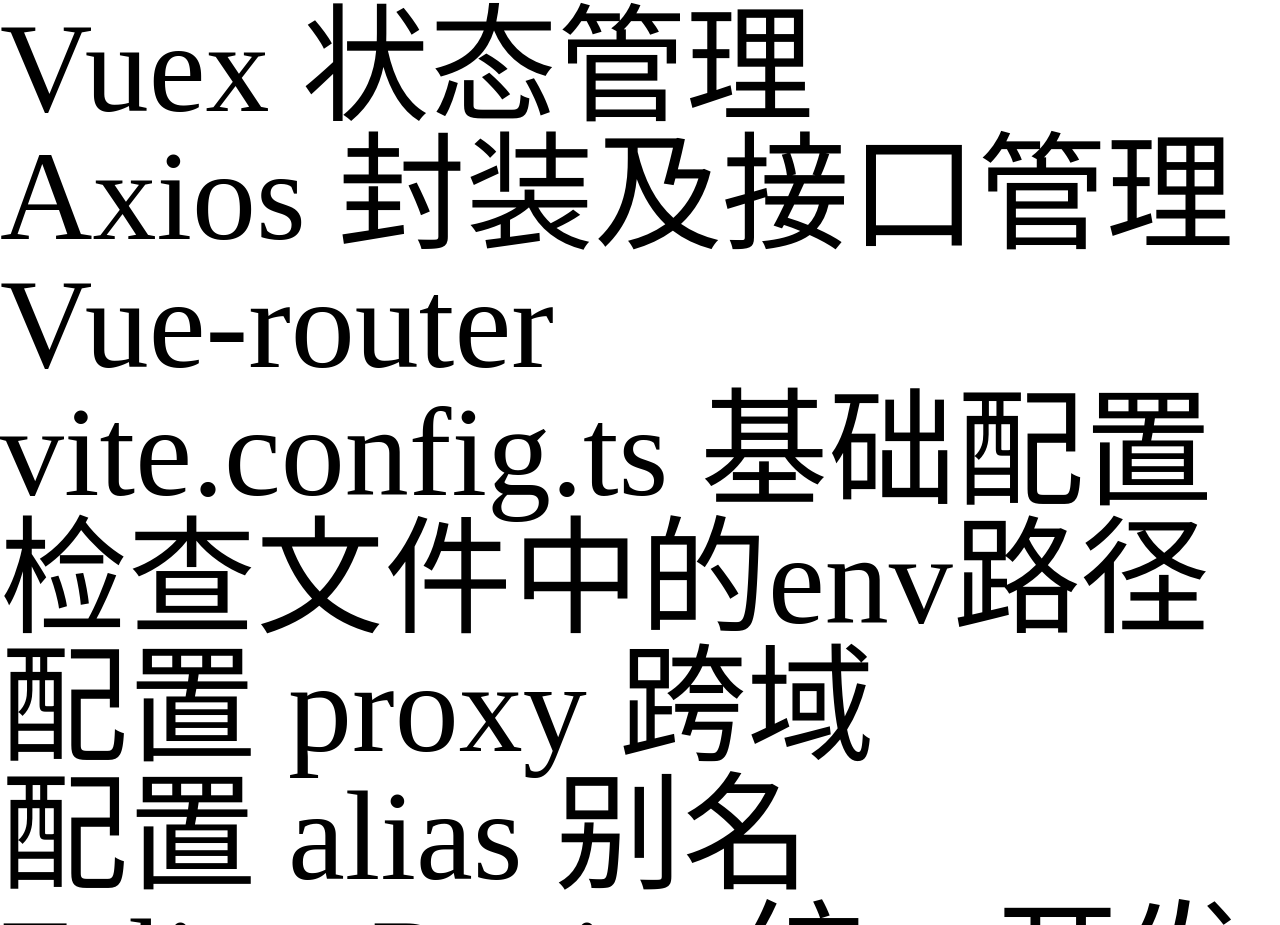
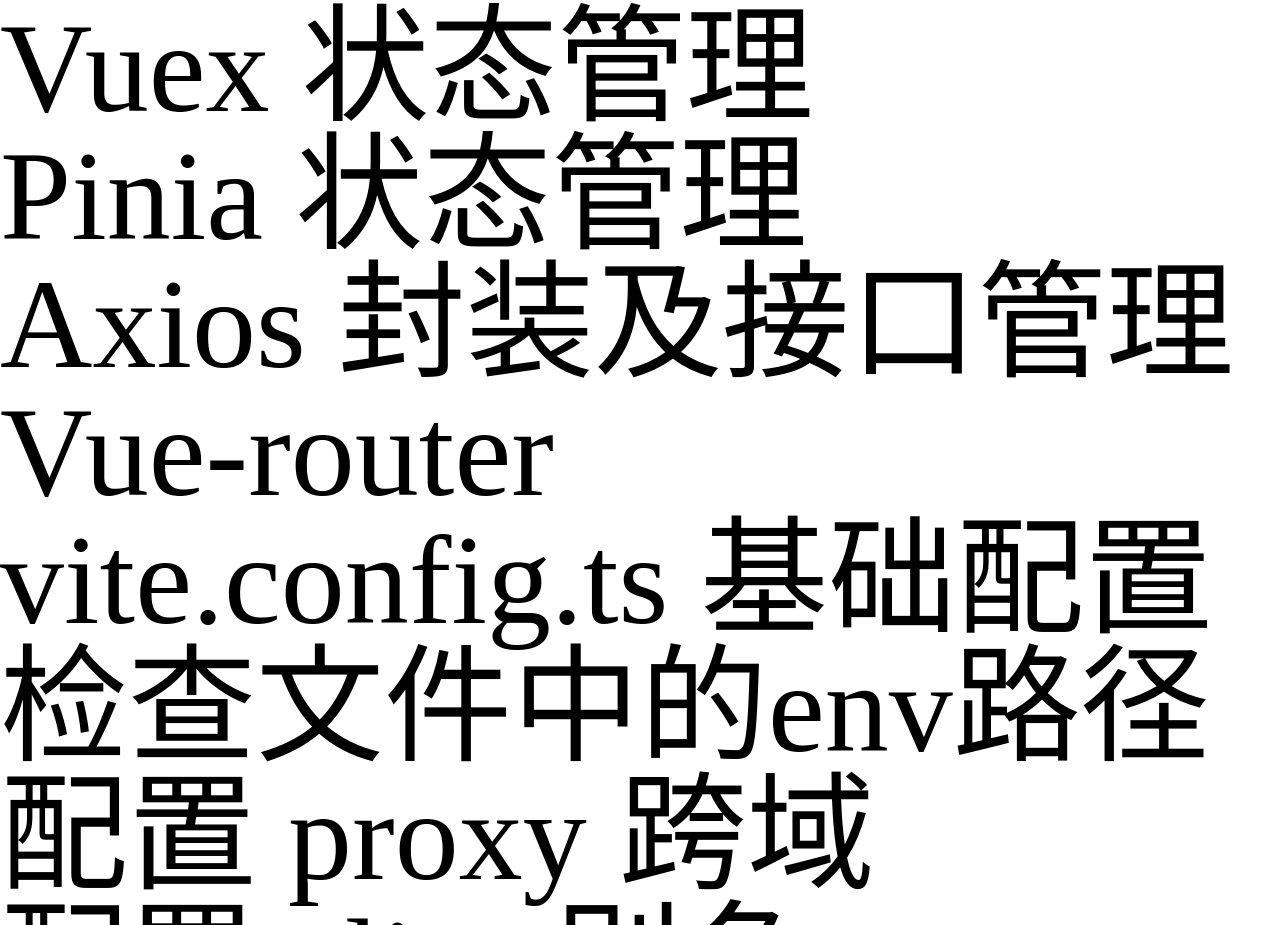
Before and after one commit to talktao/Vue3-Vite-Vant-TS-H5, a Vue app: page /#/home in a window 1280 px wide. Shown: the part 1618-2543 px from the top of the page. Built offline with nearby package versions, Linux system fonts and the light colour scheme.

Commit message:
feat：首页增加Pinia

```diff
--- a/src/views/home/Home.vue
+++ b/src/views/home/Home.vue
@@ -11,6 +11,7 @@
 				{title: 'VantUI 组件按需加载'},
 				{title: 'Sass 全局样式'},
 				{title: 'Vuex 状态管理'},
+				{title: 'Pinia 状态管理'},
 				{title: 'Axios 封装及接口管理'},
 				{title: 'Vue-router'},
 				{title: 'vite.config.ts 基础配置'},
```
